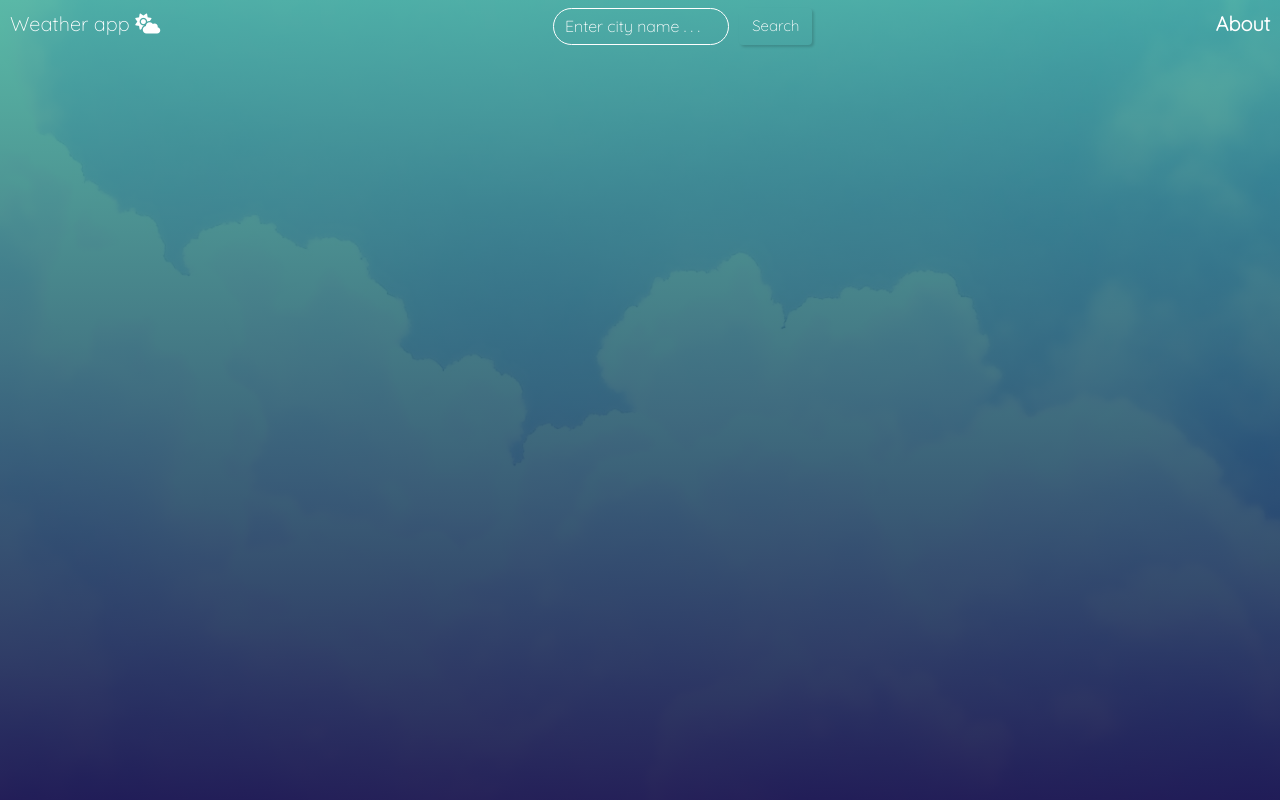
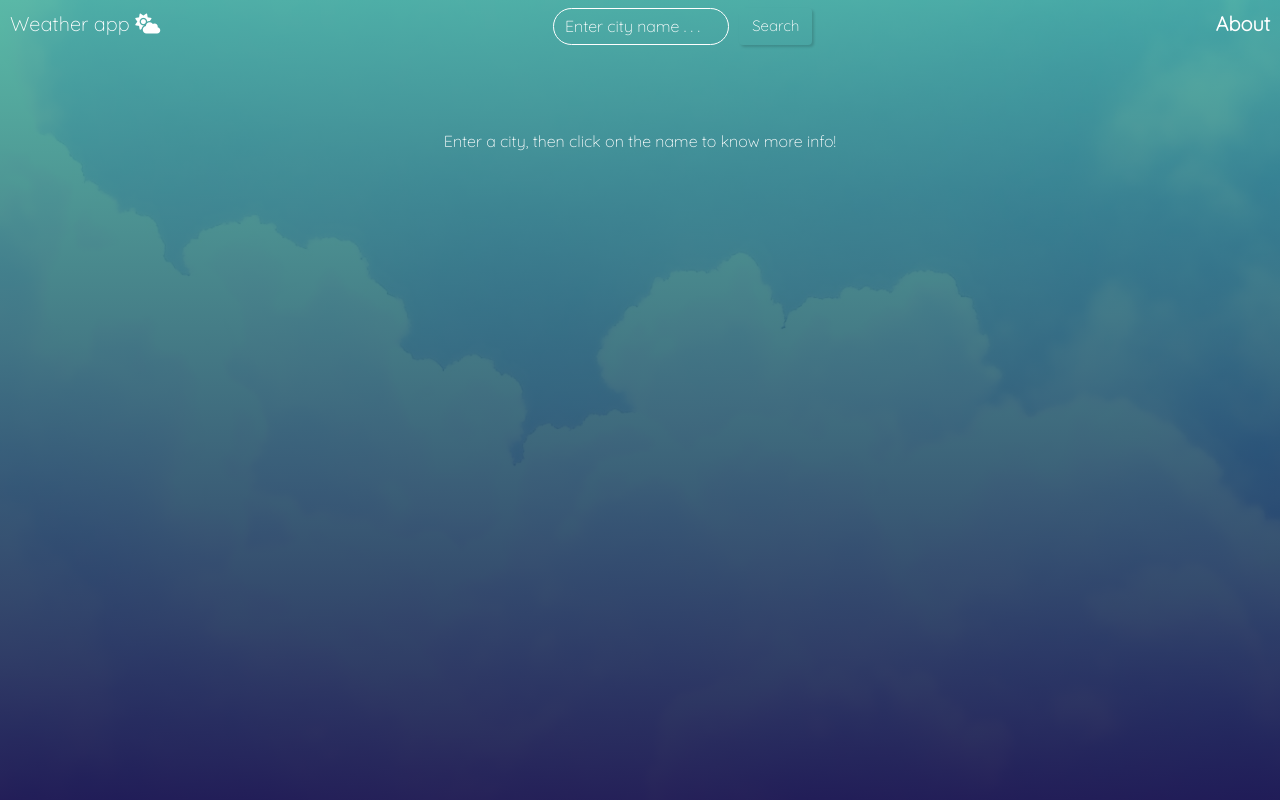
Before and after one commit to mariapaulav/weatherApp, a React (Create React App) app: page / in a window 1280 px wide. Built offline with nearby package versions, Linux system fonts and the light colour scheme.

Commit message:
change favicon, new message homepage

```diff
--- a/public/index.html
+++ b/public/index.html
@@ -2,9 +2,10 @@
 <html lang="en">
   <head>
     <meta charset="utf-8" />
-    <link rel="icon" href="%PUBLIC_URL%/favicon.ico" />
+    <link rel="icon" type="image/x-icon" href="https://cdn-icons.flaticon.com/png/512/4059/premium/4059680.png?token=exp=1659729606~hmac=3972c5b783273926459dcdf7ff991d55">
     <meta name="viewport" content="width=device-width, initial-scale=1" />
     <meta name="theme-color" content="#000000" />
+
     <meta
       name="description"
       content="Web site created using create-react-app"
--- a/src/containers/App.css
+++ b/src/containers/App.css
@@ -17,3 +17,16 @@
     background-repeat: no-repeat;
     background-attachment: fixed;
   }
+
+
+.info1{
+  text-align: center;
+  font-family: 'Quicksand', sans-serif;
+  color: #ffffff;
+  margin-top: 5px;
+  font-weight: 70;
+}
+
+.textP{
+  margin-top: 80px;
+}
--- a/src/containers/App.js
+++ b/src/containers/App.js
@@ -24,6 +24,7 @@ function App() {
     fetch(`https://api.openweathermap.org/data/2.5/weather?q=${ciudad}&appid=${apiKey}`)
       .then(r => r.json())
       .then((recurso) => {
+        console.log('recurso', recurso);
         if(recurso.main !== undefined){
           const ciudad = {
             min: Math.round(recurso.main.temp_min)/10,
@@ -49,6 +50,8 @@ function App() {
         }
       });
   }
+  console.log(cities,'el estado cities');
+
   function onFilter(ciudadId) { // funcion para encontrar ciudad puntual por id
     let ciudad = cities.filter(c => c.id === parseInt(ciudadId)); // cities es el estado donde nos ibamos guarfando las ciudades
     if(ciudad.length > 0) { // como lo guardo en arreglo pregunto por el largo del arreglo
@@ -57,10 +60,9 @@ function App() {
         return 'Esta ciudad no se encuentra en la lista';
     }
   }
-
   return (
+    <>
     <div className="App">
-
     <Route path = '/'>
       <Nav onSearch={onSearch}/>
       </Route>
@@ -83,6 +85,12 @@ function App() {
 
     </Switch>
     </div>
+    <p className='textP'>
+    {cities.length === 0 &&
+      <p className='info1'> Enter a city, then click on the name to know more info! </p>
+    }
+    </p>
+    </>
   );
 }
 
```
Also changed, not shown: 1 other file (tests, documents, lock files or other folders).
